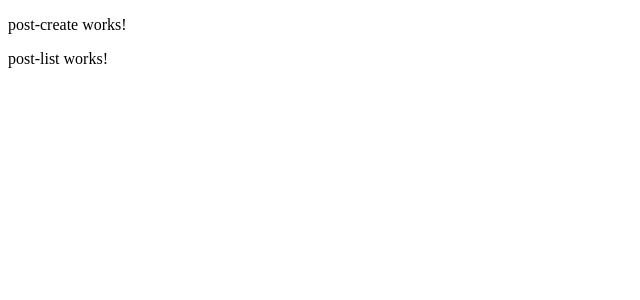
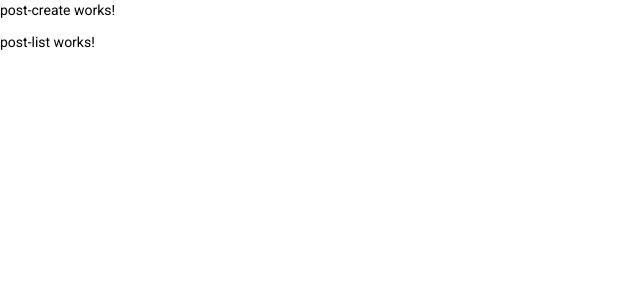
Before and after one commit to KazuhiroKobayashi/mean-stack-learning, an Angular app: page / in a window 1280 px wide. Shown: the top 300 px of the page, without its empty margins (0-640 px from the left). Built offline with nearby package versions, Linux system fonts and the light colour scheme.

Commit message:
Add angular material

```diff
--- a/package.json
+++ b/package.json
@@ -12,10 +12,12 @@
   "private": true,
   "dependencies": {
     "@angular/animations": "~10.0.5",
+    "@angular/cdk": "^10.1.0",
     "@angular/common": "~10.0.5",
     "@angular/compiler": "~10.0.5",
     "@angular/core": "~10.0.5",
     "@angular/forms": "~10.0.5",
+    "@angular/material": "^10.1.0",
     "@angular/platform-browser": "~10.0.5",
     "@angular/platform-browser-dynamic": "~10.0.5",
     "@angular/router": "~10.0.5",
--- a/src/app/app.module.ts
+++ b/src/app/app.module.ts
@@ -6,6 +6,7 @@
 import { PostsComponent } from './posts/posts.component';
 import { PostCreateComponent } from './posts/post-create/post-create.component';
 import { PostListComponent } from './posts/post-list/post-list.component';
+import { BrowserAnimationsModule } from '@angular/platform-browser/animations';
 
 @NgModule({
   declarations: [
@@ -16,7 +17,8 @@
   ],
   imports: [
     BrowserModule,
-    AppRoutingModule
+    AppRoutingModule,
+    BrowserAnimationsModule
   ],
   providers: [],
   bootstrap: [AppComponent]
--- a/src/index.html
+++ b/src/index.html
@@ -6,8 +6,10 @@
   <base href="/">
   <meta name="viewport" content="width=device-width, initial-scale=1">
   <link rel="icon" type="image/x-icon" href="favicon.ico">
+  <link href="https://fonts.googleapis.com/css?family=Roboto:300,400,500&display=swap" rel="stylesheet">
+  <link href="https://fonts.googleapis.com/icon?family=Material+Icons" rel="stylesheet">
 </head>
-<body>
+<body class="mat-typography">
   <app-root></app-root>
 </body>
 </html>
--- a/src/styles.scss
+++ b/src/styles.scss
@@ -1 +1,39 @@
+
+// Custom Theming for Angular Material
+// For more information: https://material.angular.io/guide/theming
+@import '~@angular/material/theming';
+// Plus imports for other components in your app.
+
+// Include the common styles for Angular Material. We include this here so that you only
+// have to load a single css file for Angular Material in your app.
+// Be sure that you only ever include this mixin once!
+@include mat-core();
+
+// Define the palettes for your theme using the Material Design palettes available in palette.scss
+// (imported above). For each palette, you can optionally specify a default, lighter, and darker
+// hue. Available color palettes: https://material.io/design/color/
+$mean-stack-learning-primary: mat-palette($mat-indigo);
+$mean-stack-learning-accent: mat-palette($mat-pink, A200, A100, A400);
+
+// The warn palette is optional (defaults to red).
+$mean-stack-learning-warn: mat-palette($mat-red);
+
+// Create the theme object. A theme consists of configurations for individual
+// theming systems such as "color" or "typography".
+$mean-stack-learning-theme: mat-light-theme((
+  color: (
+    primary: $mean-stack-learning-primary,
+    accent: $mean-stack-learning-accent,
+    warn: $mean-stack-learning-warn,
+  )
+));
+
+// Include theme styles for core and each component used in your app.
+// Alternatively, you can import and @include the theme mixins for each component
+// that you are using.
+@include angular-material-theme($mean-stack-learning-theme);
+
 /* You can add global styles to this file, and also import other style files */
+
+html, body { height: 100%; }
+body { margin: 0; font-family: Roboto, "Helvetica Neue", sans-serif; }
```
Also changed, not shown: 1 other file (tests, documents, lock files or other folders).
